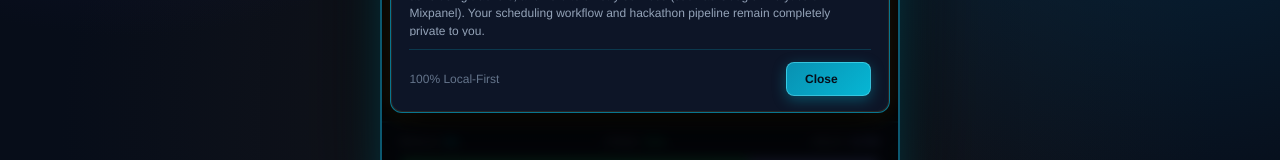
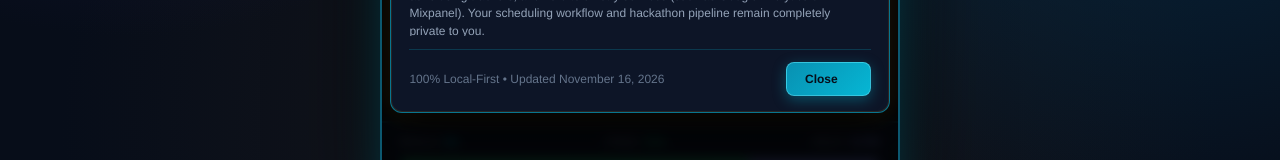
Before and after one commit to vero-code/dev-cadence, a React (Vite) app: page / in a window 1280 px wide. Both pictures are taken after a click on the button "Privacy Policy". Shown: the part 587-747 px from the top of the page. Built offline with nearby package versions, Linux system fonts and the light colour scheme; no server answers.

Commit message:
feat: add legal document dates

```diff
--- a/src/components/modals/LegalModal.jsx
+++ b/src/components/modals/LegalModal.jsx
@@ -1,5 +1,5 @@
 import { useState, useEffect } from 'react';
-import { GITHUB_REPO_URL } from '../../constants';
+import { GITHUB_REPO_URL, LEGAL_DATES } from '../../constants';
 
 export const LegalModal = ({
   isOpen,
@@ -197,7 +197,7 @@ export const LegalModal = ({
 
         <div className="modal-footer modal-footer-row" style={{ marginTop: '0.85rem' }}>
           <span className="modal-footer-hint">
-            {activeTab === 'privacy' ? '100% Local-First' : 'Advisory Decision-Support'}
+            {activeTab === 'privacy' ? '100% Local-First' : 'Advisory Decision-Support'} &bull; Updated {LEGAL_DATES[activeTab]}
           </span>
           <button type="button" className="btn-primary" onClick={onClose} style={{ minWidth: '85px' }}>
             Close
--- a/src/constants.js
+++ b/src/constants.js
@@ -138,3 +138,8 @@ export const CAPACITY_LIMITS = {
 
 export const APP_VERSION = 'v0.3.0';
 export const APP_RELEASE_DATE = 'November 17, 2026';
+
+export const LEGAL_DATES = {
+  privacy: 'November 16, 2026',
+  terms: 'November 16, 2026',
+};
```
